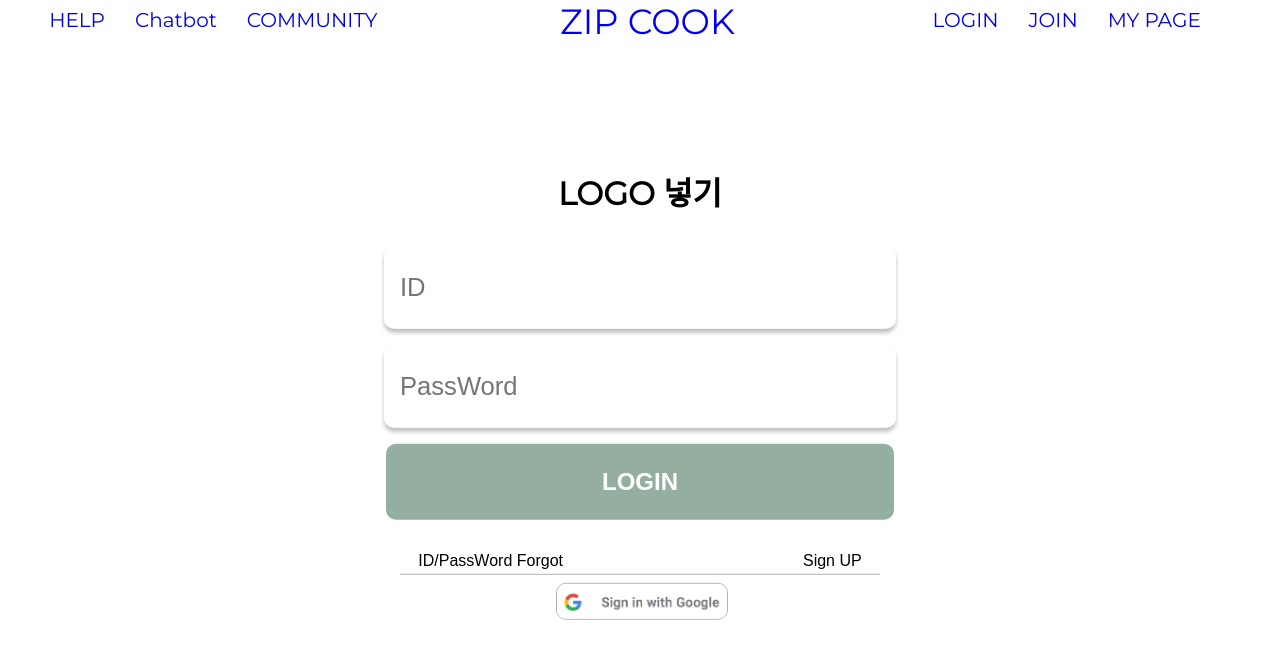
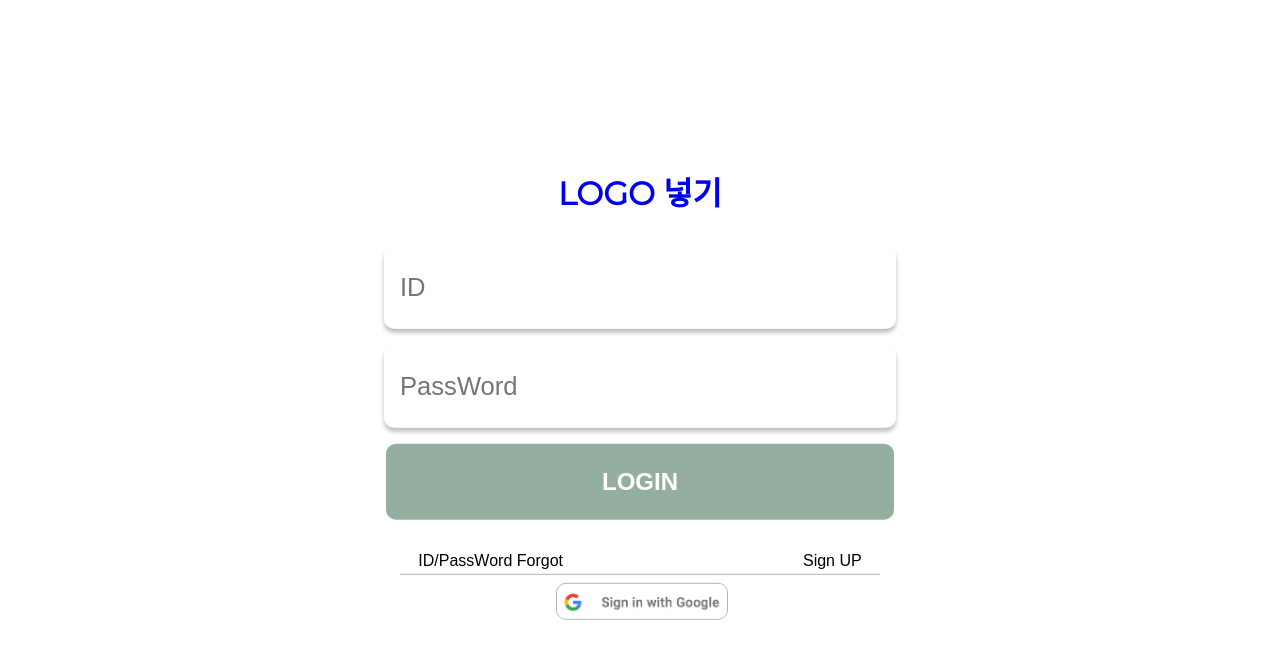
Before and after one commit to Dr-CheopCheop/ZIP-COOK_Front, a React (Create React App) app: page /login in a window 1280 px wide. Shown: the top 658 px of the page. Built offline with nearby package versions, Linux system fonts and the light colour scheme.

Commit message:
fix: Router Structure

```diff
--- a/src/App.tsx
+++ b/src/App.tsx
@@ -1,13 +1,11 @@
 import { GlobalStyle } from "./components/Styles/GlobalStyle";
 import Router from "./Router";
-
 
 function App() {
   return (
     <>
       <GlobalStyle />
       <Router />
-
     </>
   );
 }
--- a/src/Router.tsx
+++ b/src/Router.tsx
@@ -1,6 +1,7 @@
 import { BrowserRouter, Routes, Route } from "react-router-dom";
-import Navbar from "./components/Navbar/Navbar";
-import Home from "./components/Pages/Home/Home";
+// import Navbar from "./components/Navbar/Navbar";
+// import Home from "./components/Pages/Home/Home";
+import Main from "./components/Pages/Main/Main";
 import Help from "./components/Pages/Help/Help";
 import Chatbot from "./components/Pages/Chatbot/Chatbot";
 import Community from "./components/Pages/Community/Community";
@@ -15,23 +16,61 @@ import NotFound from "./components/Pages/NotFound/NotFound";
 const Router = () => {
   return (
     <BrowserRouter>
-      <Navbar />
       <Routes>
-        <Route path="/" element={<Home />} />
-        <Route path="/help" element={<Help />} />
-        <Route path="/chatbot" element={<Chatbot />} />
-        <Route path="/community" element={<Community />} />
-        <Route path="/community/recipe" element={<Share />} />
-        <Route path="/community/share" element={<Recipe />} />
-        <Route path="/community/discount" element={<Discount />} />
+        {/* 추후에 / main대신 홈으로 바꿔줄 예정 */}
+        <Route path="/" element={<Main />}>
+          <Route path="main" element={<Main />} />
+          <Route path="help" element={<Help />} />
+          <Route path="chatbot" element={<Chatbot />} />
+          <Route path="community" element={<Community />} />
+          <Route path="community/recipe" element={<Share />} />
+          <Route path="community/share" element={<Recipe />} />
+          <Route path="community/discount" element={<Discount />} />
+          <Route path="/mypage" element={<MyPage />} />
+          <Route path="*" element={<NotFound />} />
+        </Route>
+
         <Route path="/login" element={<Login />} />
         <Route path="/join" element={<Join />} />
-        <Route path="/mypage" element={<MyPage />} />
-
-        <Route path="*" element={<NotFound />} />
       </Routes>
     </BrowserRouter>
   );
 };
 
 export default Router;
+
+// return (
+//   <BrowserRouter>
+//     <Routes>
+//       <Route
+//         path="/"
+//         element={
+//           <>
+//             <Navbar />
+//             <Home />
+//           </>
+//         }
+//       />
+//       <Route path="/main" element={<Main />} />
+//       <Route path="/help" element={<Help />} />
+//       <Route
+//         path="/chatbot"
+//         element={
+//           <>
+//             <Navbar />
+//             <Chatbot />
+//           </>
+//         }
+//       />
+//       <Route path="/community" element={<Community />} />
+//       <Route path="/community/recipe" element={<Share />} />
+//       <Route path="/community/share" element={<Recipe />} />
+//       <Route path="/community/discount" element={<Discount />} />
+//       <Route path="/login" element={<Login />} />
+//       <Route path="/join" element={<Join />} />
+//       <Route path="/mypage" element={<MyPage />} />
+
+//       <Route path="*" element={<NotFound />} />
+//     </Routes>
+//   </BrowserRouter>
+// );
--- a/src/components/Login/Login.tsx
+++ b/src/components/Login/Login.tsx
@@ -4,10 +4,12 @@ import icon from "../../img/Gb.jpeg";
 const Loginpage = () => {
   return (
     <L.Container>
+      <L.Test to={"/"}>
         <h1>LOGO 넣기</h1>
+      </L.Test>
       <L.Sign>
-        <L.Signinput type="text" placeholder="ID"/>
-        <L.Signinput type="password" placeholder="PassWord"/>
+        <L.Signinput type="text" placeholder="ID" />
+        <L.Signinput type="password" placeholder="PassWord" />
         <L.Loginbutton type="button">LOGIN</L.Loginbutton>
         <div>
           <L.button>ID/PassWord Forgot</L.button>
@@ -16,7 +18,7 @@ const Loginpage = () => {
         </div>
         <L.Line></L.Line>
         <L.Googleb type="button">
-          <L.img src={icon}/>
+          <L.img src={icon} />
         </L.Googleb>
       </L.Sign>
     </L.Container>
--- a/src/components/Login/LoginStyle.ts
+++ b/src/components/Login/LoginStyle.ts
@@ -1,3 +1,4 @@
+import { Link } from "react-router-dom";
 import styled from "styled-components";
 
 export const Container = styled.div`
@@ -8,6 +9,10 @@ export const Container = styled.div`
   transform: translate(-50%, -50%);
   /* 개체의 너비,높이에 대해 각각 -50% 만큼 이동함 */
   text-align: center;
+`;
+
+export const Test = styled(Link)`
+  text-decoration: none;
 `;
 
 export const Sign = styled.form`
--- a/src/components/Navbar/Navbar.tsx
+++ b/src/components/Navbar/Navbar.tsx
@@ -11,10 +11,10 @@ const Navbar = () => {
                 <S.StyledLink to="/help">HELP</S.StyledLink>
               </S.Li>
               <S.Li>
-                <S.StyledLink to="chatbot">Chatbot</S.StyledLink>
+                <S.StyledLink to="/chatbot">Chatbot</S.StyledLink>
               </S.Li>
               <S.Li>
-                <S.StyledLink to="community">COMMUNITY</S.StyledLink>
+                <S.StyledLink to="/community">COMMUNITY</S.StyledLink>
               </S.Li>
             </S.Div>
             <S.Div>
```
Lines whose indentation alone changed are shown as unchanged.
